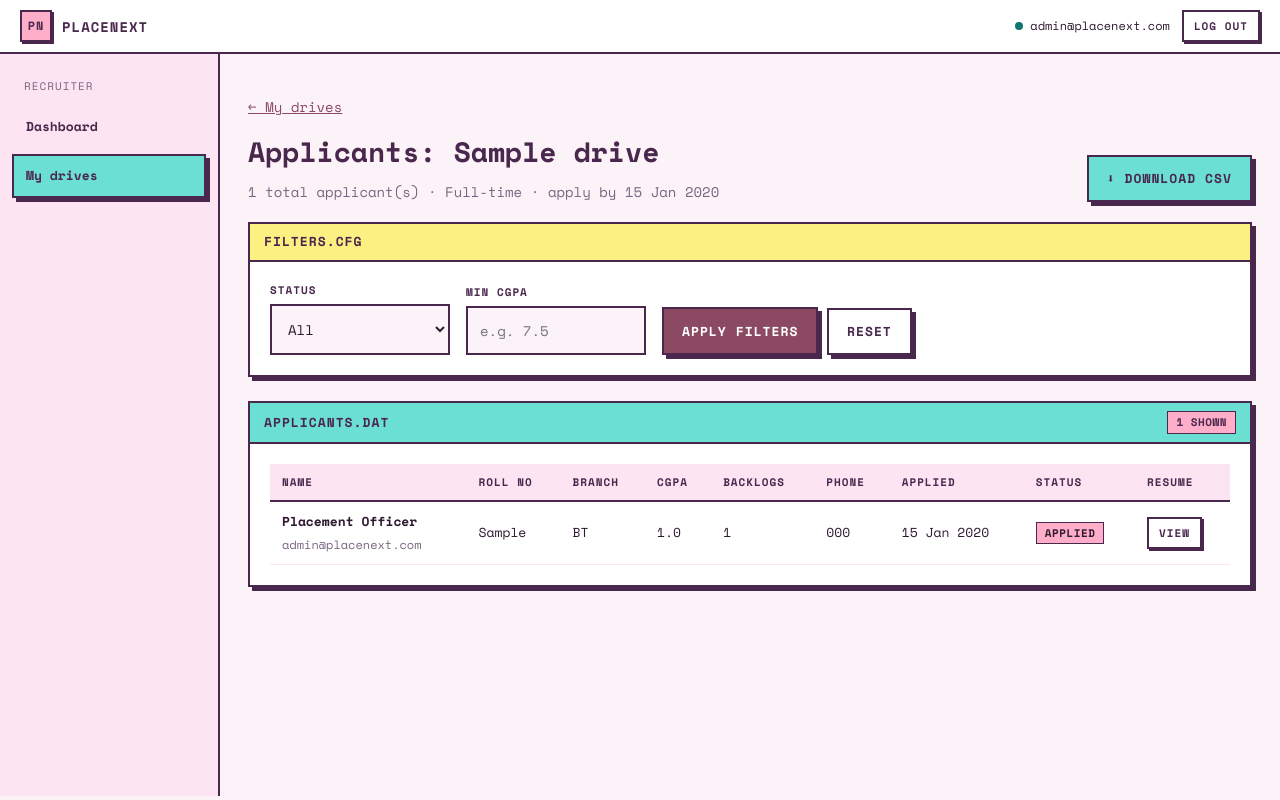
After one commit to 1ow1atency/placenext, a Spring Boot app: page /recruiter/drives/1/applicants in a window 1280 px wide. The commit adds this page. Run offline with Spring Boot 4, Linux system fonts and the light colour scheme; a user stored in the database is signed in; tables that the repository leaves empty hold one stand-in row (values such as "Sample post"); some of the project's set-up classes (security, data sources, template engines, error pages and the like) are left out, and stand-ins take their place.

Commit message:
Step 9: recruiter applicant list with filters, resume view and CSV export

```diff
--- /dev/null
+++ b/src/main/java/com/placenext/placenext/controller/RecruiterApplicantController.java
@@ -0,0 +1,124 @@
+package com.placenext.placenext.controller;
+
+import com.placenext.placenext.model.*;
+import com.placenext.placenext.repository.RecruiterProfileRepository;
+import com.placenext.placenext.repository.UserRepository;
+import com.placenext.placenext.service.ApplicantService;
+import com.placenext.placenext.service.DriveService;
+import com.placenext.placenext.service.FileStorageService;
+import org.springframework.core.io.Resource;
+import org.springframework.http.HttpHeaders;
+import org.springframework.http.MediaType;
+import org.springframework.http.ResponseEntity;
+import org.springframework.security.core.Authentication;
+import org.springframework.stereotype.Controller;
+import org.springframework.ui.Model;
+import org.springframework.web.bind.annotation.GetMapping;
+import org.springframework.web.bind.annotation.PathVariable;
+import org.springframework.web.bind.annotation.RequestMapping;
+import org.springframework.web.bind.annotation.RequestParam;
+
+import java.net.MalformedURLException;
+import java.nio.charset.StandardCharsets;
+import java.util.List;
+
+@Controller
+@RequestMapping("/recruiter/drives/{driveId}")
+public class RecruiterApplicantController {
+
+    private final UserRepository userRepository;
+    private final RecruiterProfileRepository recruiterProfileRepository;
+    private final DriveService driveService;
+    private final ApplicantService applicantService;
+    private final FileStorageService fileStorageService;
+
+    public RecruiterApplicantController(UserRepository userRepository,
+                                        RecruiterProfileRepository recruiterProfileRepository,
+                                        DriveService driveService,
+                                        ApplicantService applicantService,
+                                        FileStorageService fileStorageService) {
+        this.userRepository = userRepository;
+        this.recruiterProfileRepository = recruiterProfileRepository;
+        this.driveService = driveService;
+        this.applicantService = applicantService;
+        this.fileStorageService = fileStorageService;
+    }
+
+    @GetMapping("/applicants")
+    public String applicants(@PathVariable("driveId") Long driveId,
+                             @RequestParam(value = "status", required = false) String status,
+                             @RequestParam(value = "minCgpa", required = false) Double minCgpa,
+                             Authentication auth, Model model) {
+        Drive drive = ownedDrive(driveId, auth);
+        if (drive == null) return "redirect:/recruiter/drives";
+
+        ApplicationStatus statusFilter = parseStatus(status);
+        List<Application> list = applicantService.applicants(drive, statusFilter, minCgpa);
+
+        model.addAttribute("drive", drive);
+        model.addAttribute("applications", list);
+        model.addAttribute("totalApplicants", applicantService.countApplicants(drive));
+        model.addAttribute("statusFilter", statusFilter == null ? "" : statusFilter.name());
+        model.addAttribute("minCgpaFilter", minCgpa);
+        model.addAttribute("statuses", new ApplicationStatus[]{
+                ApplicationStatus.APPLIED, ApplicationStatus.SHORTLISTED,
+                ApplicationStatus.REJECTED, ApplicationStatus.SELECTED});
+        return "recruiter/applicants";
+    }
+
+    @GetMapping("/applicants/export")
+    public ResponseEntity<byte[]> export(@PathVariable("driveId") Long driveId,
+                                         @RequestParam(value = "status", required = false) String status,
+                                         @RequestParam(value = "minCgpa", required = false) Double minCgpa,
+                                         Authentication auth) {
+        Drive drive = ownedDrive(driveId, auth);
+        if (drive == null) return ResponseEntity.notFound().build();
+
+        String csv = applicantService.toCsv(applicantService.applicants(drive, parseStatus(status), minCgpa));
+        byte[] bytes = csv.getBytes(StandardCharsets.UTF_8);
+        return ResponseEntity.ok()
+                .header(HttpHeaders.CONTENT_DISPOSITION, "attachment; filename=\"applicants-drive-" + driveId + ".csv\"")
+                .contentType(MediaType.parseMediaType("text/csv; charset=UTF-8"))
+                .body(bytes);
+    }
+
+    @GetMapping("/applicants/{applicationId}/resume")
+    public ResponseEntity<Resource> resume(@PathVariable("driveId") Long driveId,
+                                           @PathVariable("applicationId") Long applicationId,
+                                           Authentication auth) throws MalformedURLException {
+        Drive drive = ownedDrive(driveId, auth);
+        if (drive == null) return ResponseEntity.notFound().build();
+
+        Application app = applicantService.findById(applicationId).orElse(null);
+        if (app == null || !app.getDrive().getId().equals(drive.getId())
+                || app.getStudent().getResumeFileName() == null) {
+            return ResponseEntity.notFound().build();
+        }
+        Resource file = fileStorageService.loadResume(app.getStudent().getResumeFileName());
+        return ResponseEntity.ok()
+                .contentType(MediaType.APPLICATION_PDF)
+                .header(HttpHeaders.CONTENT_DISPOSITION, "inline; filename=\"resume.pdf\"")
+                .body(file);
+    }
+
+    /** Returns the drive only if it belongs to the logged-in recruiter. */
+    private Drive ownedDrive(Long driveId, Authentication auth) {
+        User user = userRepository.findByEmail(auth.getName()).orElseThrow();
+        RecruiterProfile recruiter = recruiterProfileRepository.findByUser(user).orElse(null);
+        Drive drive = driveService.findById(driveId).orElse(null);
+        if (recruiter == null || drive == null
+                || !drive.getRecruiter().getId().equals(recruiter.getId())) {
+            return null;
+        }
+        return drive;
+    }
+
+    private ApplicationStatus parseStatus(String s) {
+        if (s == null || s.isBlank()) return null;
+        try {
+            return ApplicationStatus.valueOf(s);
+        } catch (IllegalArgumentException e) {
+            return null;
+        }
+    }
+}
--- a/src/main/java/com/placenext/placenext/repository/ApplicationRepository.java
+++ b/src/main/java/com/placenext/placenext/repository/ApplicationRepository.java
@@ -17,9 +17,13 @@ public interface ApplicationRepository extends JpaRepository<Application, Long>
 
     List<Application> findByDriveOrderByAppliedAtDesc(Drive drive);
 
+    List<Application> findByDriveAndStatusNotOrderByAppliedAtDesc(Drive drive, ApplicationStatus status);
+
     long countByStudent(StudentProfile student);
 
     long countByStudentAndStatus(StudentProfile student, ApplicationStatus status);
 
     long countByDrive(Drive drive);
+
+    long countByDriveAndStatusNot(Drive drive, ApplicationStatus status);
 }
--- a/src/main/resources/static/css/placenext.css
+++ b/src/main/resources/static/css/placenext.css
@@ -188,3 +188,9 @@ textarea.input { min-height: 120px; resize: vertical; line-height: 1.5; }
 .status-SHORTLISTED { background: var(--mint); }
 .status-SELECTED { background: var(--mint); }
 .status-WITHDRAWN { background: var(--white); color: var(--muted); }
+
+/* ---------- Step 9: filters ---------- */
+.filter-bar { display: flex; gap: 16px; align-items: flex-end; flex-wrap: wrap; }
+.filter-bar .field { margin-bottom: 0; }
+.filter-bar .input { min-width: 180px; }
+.btn-mint { background: var(--mint); }
--- a/src/main/resources/templates/fragments.html
+++ b/src/main/resources/templates/fragments.html
@@ -36,7 +36,6 @@
         <div class="nav-label">RECRUITER</div>
         <a th:href="@{/recruiter/dashboard}" th:classappend="${active == 'dashboard'} ? 'active'">Dashboard</a>
         <a th:href="@{/recruiter/drives}" th:classappend="${active == 'drives'} ? 'active'">My drives</a>
-        <a href="#">Applicants <span class="soon">SOON</span></a>
     </th:block>
 
     <th:block th:if="${role == 'ADMIN'}">
--- /dev/null
+++ b/src/main/resources/templates/recruiter/applicants.html
@@ -0,0 +1,93 @@
+<!DOCTYPE html>
+<html xmlns:th="http://www.thymeleaf.org">
+<head th:replace="~{fragments :: pageHead('Applicants')}"></head>
+<body>
+<header th:replace="~{fragments :: statusbar}"></header>
+<div class="shell">
+    <nav th:replace="~{fragments :: sidenav('drives', 'RECRUITER')}"></nav>
+    <main class="main">
+
+        <p><a th:href="@{/recruiter/drives}">← My drives</a></p>
+
+        <div class="page-head">
+            <div class="page-title">
+                <h1 th:text="'Applicants: ' + ${drive.title}">Applicants</h1>
+                <p th:text="${totalApplicants} + ' total applicant(s) · ' + ${drive.type.label} + ' · apply by ' + ${#temporals.format(drive.deadline, 'dd MMM yyyy')}">Info</p>
+            </div>
+            <a class="btn btn-mint"
+               th:href="@{/recruiter/drives/{id}/applicants/export(id=${drive.id}, status=${statusFilter}, minCgpa=${minCgpaFilter})}">⬇ Download CSV</a>
+        </div>
+
+        <div class="window">
+            <div class="window-bar yellow"><span>FILTERS.CFG</span></div>
+            <div class="window-body">
+                <form th:action="@{/recruiter/drives/{id}/applicants(id=${drive.id})}" method="get" class="filter-bar">
+                    <div class="field">
+                        <label for="status">Status</label>
+                        <select class="input" id="status" name="status">
+                            <option value="">All</option>
+                            <option th:each="s : ${statuses}" th:value="${s}" th:text="${s.label}"
+                                    th:selected="${s.name() == statusFilter}">Status</option>
+                        </select>
+                    </div>
+                    <div class="field">
+                        <label for="minCgpa">Min CGPA</label>
+                        <input class="input" type="number" step="0.01" min="0" max="10" id="minCgpa" name="minCgpa"
+                               th:value="${minCgpaFilter}" placeholder="e.g. 7.5">
+                    </div>
+                    <div class="field">
+                        <button type="submit" class="btn btn-primary">Apply filters</button>
+                        <a class="btn" th:href="@{/recruiter/drives/{id}/applicants(id=${drive.id})}">Reset</a>
+                    </div>
+                </form>
+            </div>
+        </div>
+
+        <div class="window">
+            <div class="window-bar mint">
+                <span>APPLICANTS.DAT</span>
+                <span class="badge" th:text="${#lists.size(applications)} + ' shown'">0 shown</span>
+            </div>
+            <div class="window-body">
+                <div class="empty" th:if="${#lists.isEmpty(applications)}">
+                    <div class="empty-icon">📭</div>
+                    <strong>No applicants to show</strong>
+                    <p>Applications appear here as eligible students apply.</p>
+                </div>
+
+                <div class="table-wrap" th:unless="${#lists.isEmpty(applications)}">
+                    <table class="table">
+                        <thead>
+                        <tr>
+                            <th>Name</th><th>Roll no</th><th>Branch</th><th>CGPA</th><th>Backlogs</th>
+                            <th>Phone</th><th>Applied</th><th>Status</th><th>Resume</th>
+                        </tr>
+                        </thead>
+                        <tbody>
+                        <tr th:each="a : ${applications}">
+                            <td>
+                                <strong th:text="${a.student.user.fullName}">Name</strong><br>
+                                <span class="hint" th:text="${a.student.user.email}">email</span>
+                            </td>
+                            <td th:text="${a.student.rollNo}">Roll</td>
+                            <td th:text="${a.student.branch.name()}">CSE</td>
+                            <td th:text="${a.student.cgpa}">8.0</td>
+                            <td th:text="${a.student.activeBacklogs}">0</td>
+                            <td th:text="${a.student.phone}">Phone</td>
+                            <td th:text="${#temporals.format(a.appliedAt, 'dd MMM yyyy')}">Date</td>
+                            <td><span class="badge" th:classappend="'status-' + ${a.status}" th:text="${a.status.label}">Status</span></td>
+                            <td>
+                                <a class="btn btn-sm" target="_blank"
+                                   th:href="@{/recruiter/drives/{d}/applicants/{a}/resume(d=${drive.id}, a=${a.id})}">View</a>
+                            </td>
+                        </tr>
+                        </tbody>
+                    </table>
+                </div>
+            </div>
+        </div>
+
+    </main>
+</div>
+</body>
+</html>
--- a/src/main/resources/templates/recruiter/drives.html
+++ b/src/main/resources/templates/recruiter/drives.html
@@ -52,6 +52,10 @@
                 <div class="note" th:if="${d.status.name() == 'PENDING'}">Waiting for the placement officer to approve this drive.</div>
                 <div class="note" th:if="${d.status.name() == 'REJECTED'}"
                      th:text="'Rejected' + (${d.rejectionReason != null} ? ': ' + ${d.rejectionReason} : '.')">Rejected</div>
+
+                <div class="form-actions" th:if="${d.status.name() == 'APPROVED'}">
+                    <a class="btn btn-sm btn-mint" th:href="@{/recruiter/drives/{id}/applicants(id=${d.id})}">View applicants</a>
+                </div>
             </div>
         </div>
 
```
Also changed, not shown: src/main/java/com/placenext/placenext/service/ApplicantService.java (added, +69 -0 lines).
